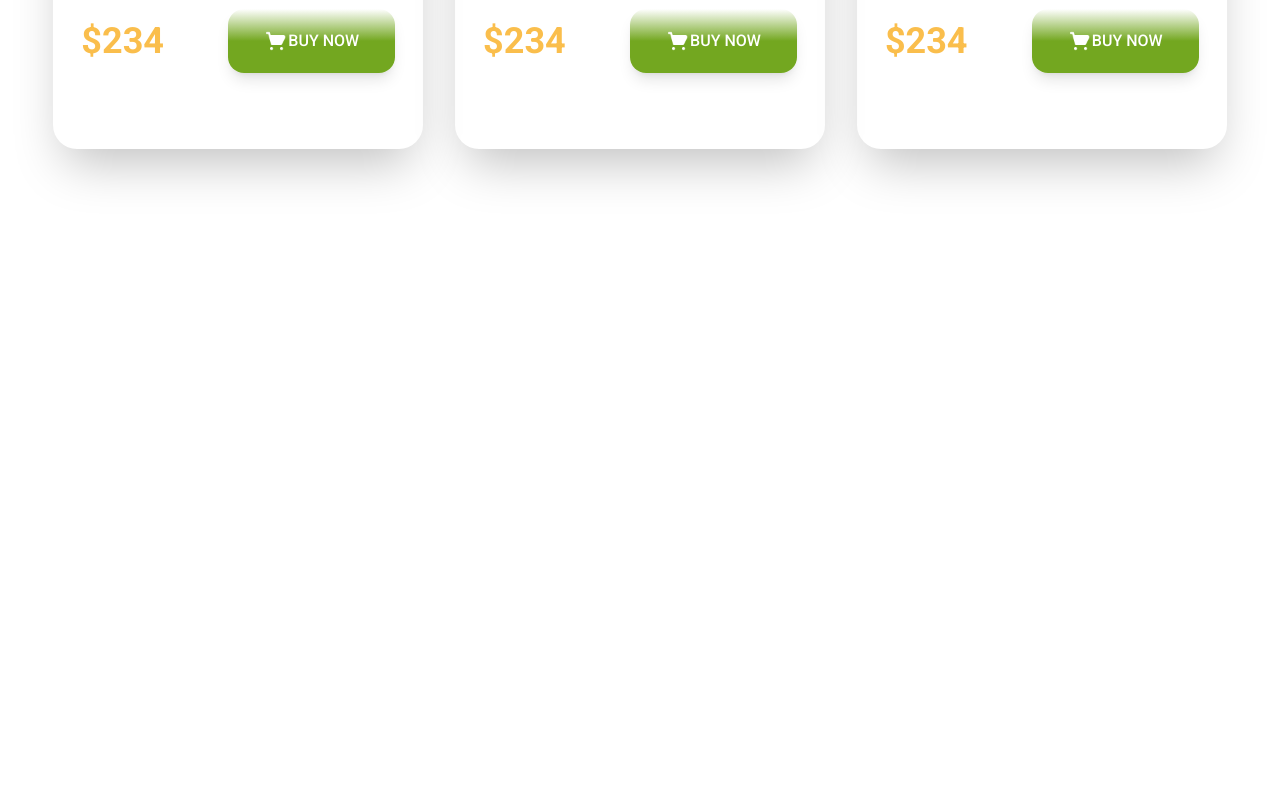
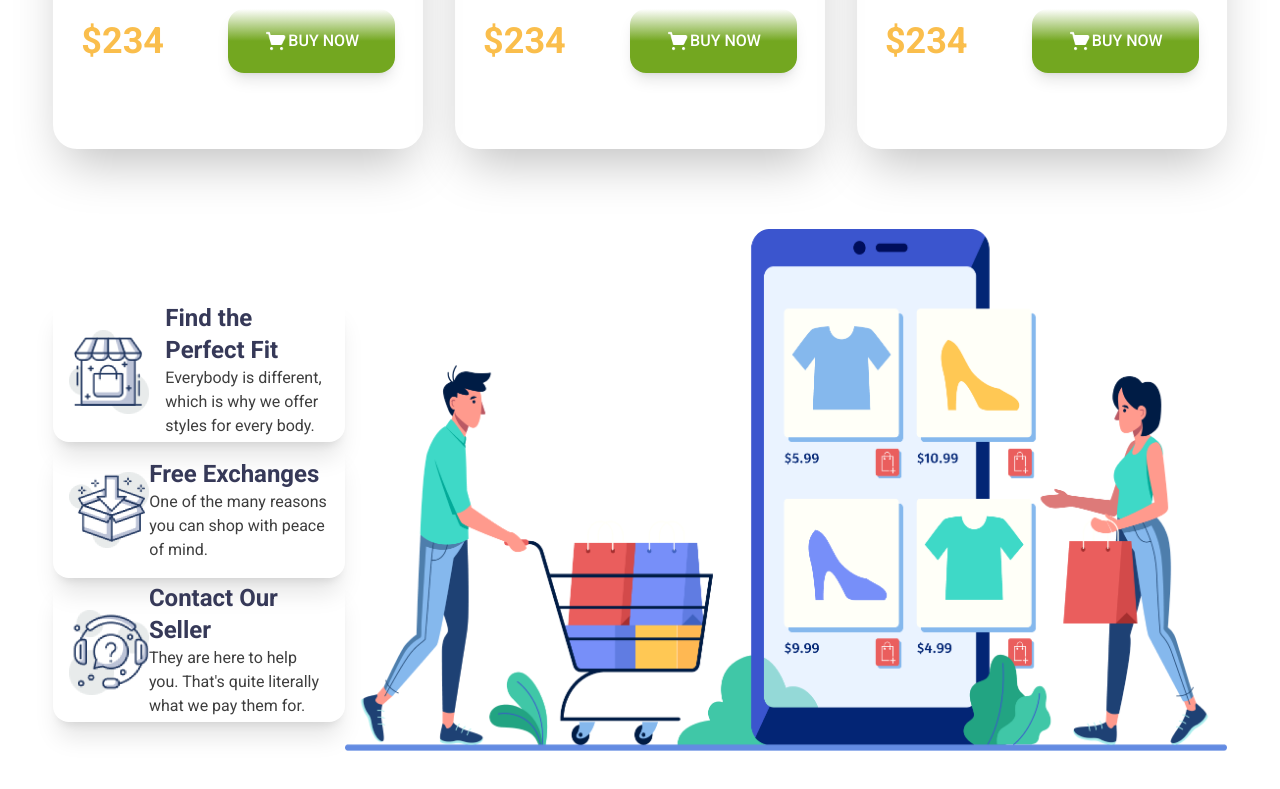
Before and after one commit to TOWHID162153/New-penguin, a plain HTML site: page index.html in a window 1280 px wide. Shown: the part 2387-3176 px from the top of the page. Before the commit the page ends 2744 px from the top, so only its background shows below. Drawn offline with nearby package versions, Linux system fonts and the light colour scheme.

Commit message:
my commit for almost finish my last section

```diff
--- a/index.html
+++ b/index.html
@@ -45,8 +45,7 @@
 
         </nav>
         <!-- banner part -->
-        <div
-            class="w-11/12 mx-auto py-9 justify-center items-center lg:flex lg:justify-between lg:max-w-7xl lg:py-32">
+        <div class="w-11/12 mx-auto py-9 justify-center items-center lg:flex lg:justify-between lg:max-w-7xl lg:py-32">
             <div>
                 <h1 class="text-6xl font-bebas lg:mb-4 lg:text-7xl"><span class="text-[#FABE4C]">Be the
                         Penguins</span><br>
@@ -253,6 +252,63 @@
                 </div>
             </div>
         </section>
+
+        <!-- section 2 -->
+        <section class="my-20">
+
+            <div class=" justify-center items-center lg:flex lg:flex-row-reverse">
+                <!-- right part -->
+                <div class="max-w-50%">
+                    <img src="images/shopping.png" alt="shopping">
+                </div>
+
+                <!-- left part -->
+                <div class="max-w-50% mt-10">
+                    <!-- 1st card -->
+                    <div class="flex justify-center items-center shadow-xl rounded-2xl  px-4 py-4 lg:max-h-36">
+                        <!-- image -->
+                        <div class="max-h-20 max-w-20">
+                            <img src="icons/house.png" alt="bg1">
+                        </div>
+                        <!-- content -->
+                        <div class="lg:ml-4">
+                            <h3 class="font-roboto text-2xl text-[#363958] font-bold">Find the Perfect Fit</h3>
+                            <p class="font-roboto text-base text-[#3E3E3E]">Everybody is different, which is why we
+                                offer styles for
+                                every
+                                body.</p>
+                        </div>
+                    </div>
+                    <!-- 2nd card -->
+                    <div class="flex justify-center items-center shadow-xl rounded-2xl px-4 py-4 lg:max-h-36">
+                        <!-- image -->
+                        <div class="max-h-20 max-w-20">
+                            <img src="icons/box.png" alt="bg1">
+                        </div>
+                        <!-- content -->
+                        <div>
+                            <h3 class="font-roboto text-2xl text-[#363958] font-bold">Free Exchanges</h3>
+                            <p class="font-roboto text-base text-[#3E3E3E]">One of the many reasons you can shop
+                                with peace of mind.</p>
+                        </div>
+                    </div>
+                    <!-- 3rd card -->
+                    <div class="flex justify-center items-center shadow-xl rounded-2xl px-4 py-4 lg:max-h-36">
+                        <!-- image -->
+                        <div class="max-h-20 max-w-20">
+                            <img src="icons/question.png" alt="bg1">
+                        </div>
+                        <!-- content -->
+                        <div>
+                            <h3 class="font-roboto text-2xl text-[#363958] font-bold">Contact Our Seller</h3>
+                            <p class="font-roboto text-base text-[#3E3E3E]">They are here to help you. That's quite
+                                literally what we pay them for.</p>
+                        </div>
+                    </div>
+                </div>
+
+            </div>
+        </section>
     </main>
     <footer>
 
```
